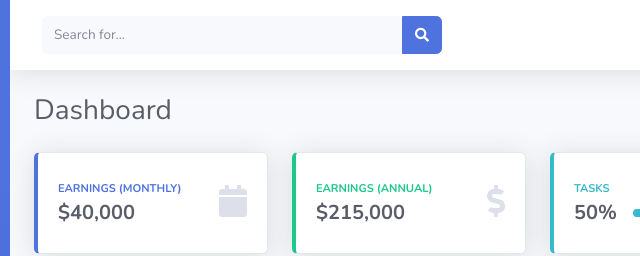
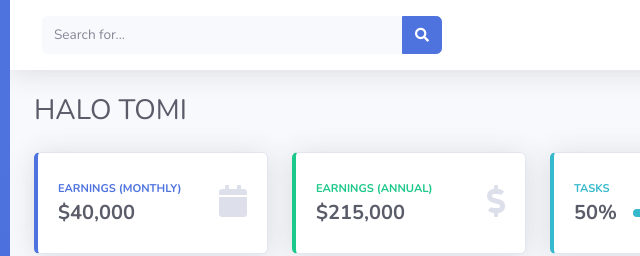
Before and after one commit to tagraha/simple-html, a website with bundled scripts: page index.html in a window 1280 px wide. Shown: the top 256 px of the page, 214-854 px from the left. Built offline with nearby package versions, Linux system fonts and the light colour scheme.

Commit message:
ubah tomi

```diff
--- a/index.html
+++ b/index.html
@@ -367,7 +367,7 @@
 
                     <!-- Page Heading -->
                     <div class="d-sm-flex align-items-center justify-content-between mb-4">
-                        <h1 class="h3 mb-0 text-gray-800">Dashboard</h1>
+                        <h1 class="h3 mb-0 text-gray-800">HALO TOMI</h1>
                         <a href="#" class="d-none d-sm-inline-block btn btn-sm btn-primary shadow-sm"><i
                                 class="fas fa-download fa-sm text-white-50"></i> Generate Report</a>
                     </div>
```
